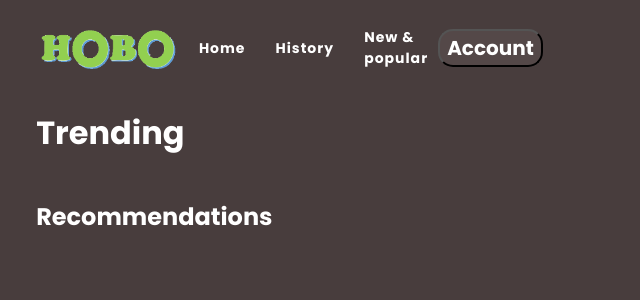
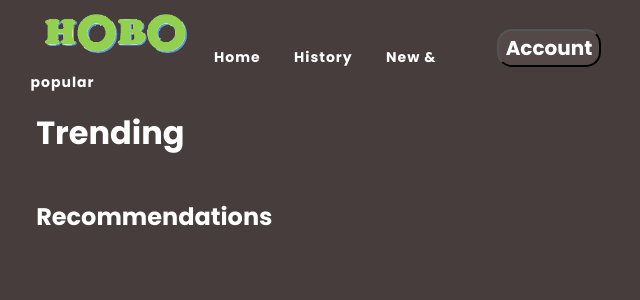
Before and after one commit to daanberg/Hobo-K3, a PHP site: page /test.php in a window 1280 px wide. Shown: the top 300 px of the page, without its empty margins (0-640 px from the left). Run offline with PHP 8.4, Linux system fonts and the light colour scheme; data that the repository does not hold is empty.

Commit message:
kleine aanpassingen

```diff
--- a/css/history.css
+++ b/css/history.css
@@ -13,11 +13,15 @@
 
 nav{
     height: 10vh;
-    width: 35vw;
+    width: 45vw;
     display: flex;
     align-items: center;
     justify-content: space-around;
     margin-left: 20px;
+}
+
+.nav1 {
+    width: 80%;
 }
 
 a{
@@ -30,6 +34,7 @@ a{
     padding: 0 10px;
     margin-left: 10px;
     text-decoration: solid 1px;
+
 }
 
 a:after {
--- a/test.php
+++ b/test.php
@@ -16,10 +16,12 @@
     <header>
 
             <nav>
-                <img src="img/logo2.png" alt="logo2.png" width="150px" height="60px">
-                <a href="#">Home</a>
-                <a href="#">History</a>
-                <a href="#">New & popular</a>
+                <div class="nav1">
+                    <img src="img/logo2.png" alt="logo2.png" width="150px" height="60px">
+                    <a href="#">Home</a>
+                    <a href="#">History</a>
+                    <a href="#">New & popular</a>
+                </div>
 
                 <div class="nav2">
                     <a href=""><button><h1>Account</h1></button></a>
```
